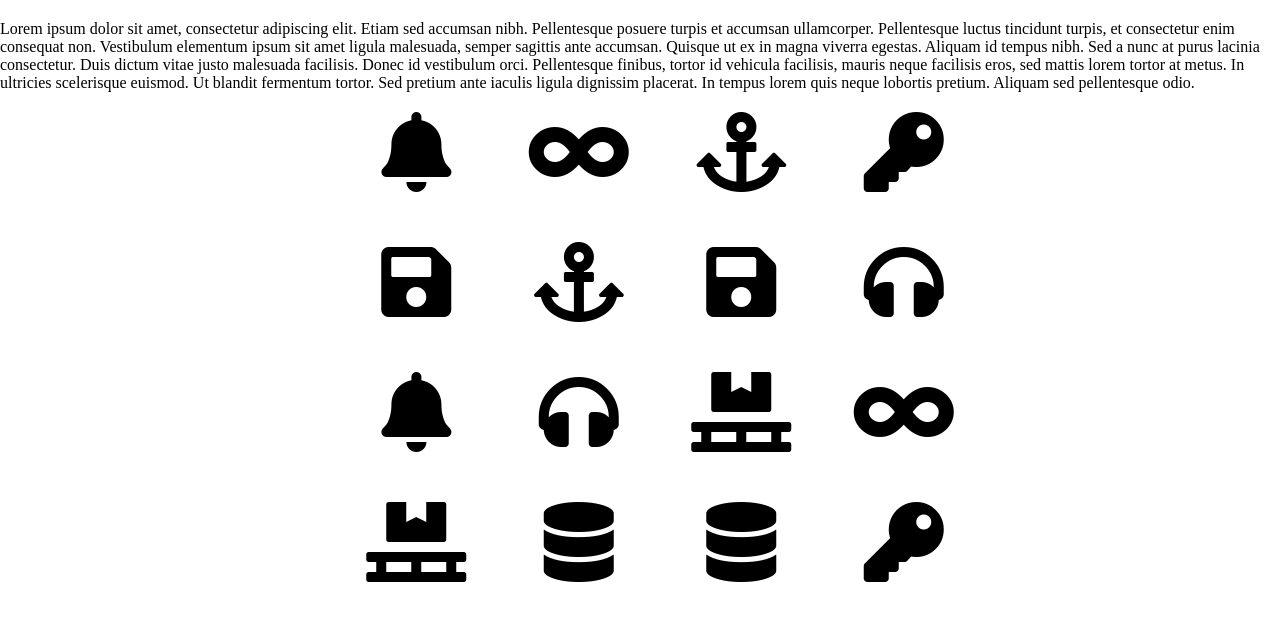
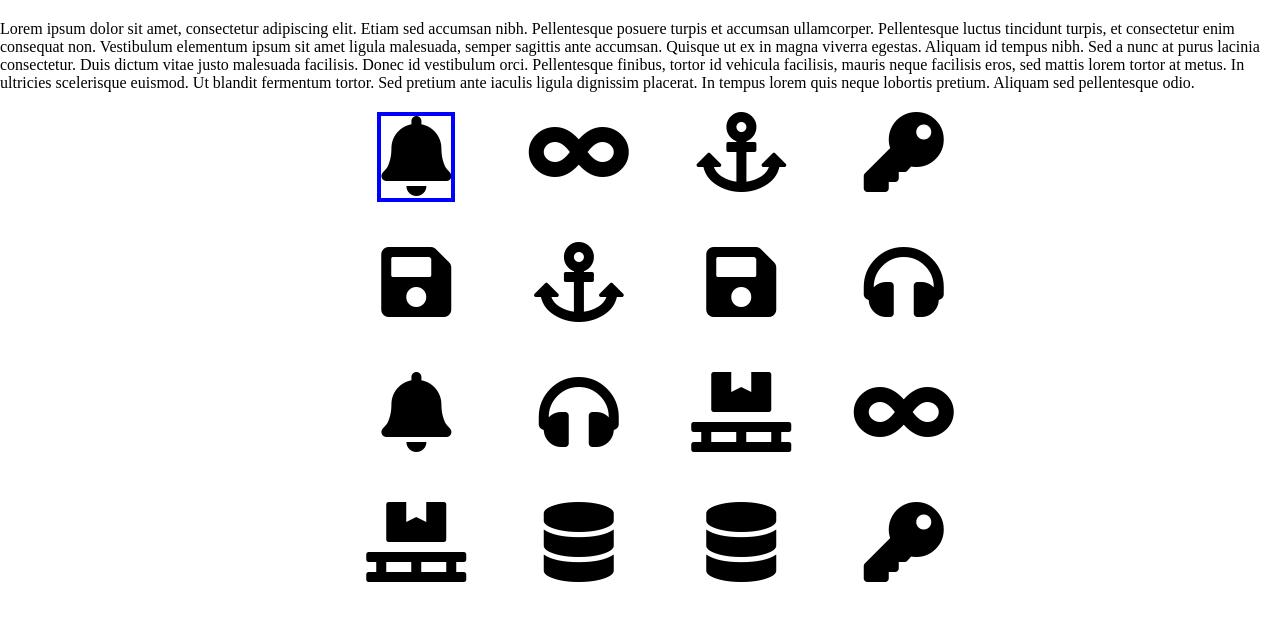
Before and after one commit to MJ-Patel/Matching-Pairs-Game, a plain HTML site: page index.html in a window 1280 px wide. Both pictures are taken after a click on the item 416 px from the left and 157 px from the top of the page. Drawn offline with Linux system fonts and the light colour scheme.

Commit message:
feat: Added styling to selected cards
Added styling to cards which are clicked to show a solid blue border.

```diff
--- a/css/app.css
+++ b/css/app.css
@@ -31,3 +31,7 @@ body {
   align-content: center;
   justify-content: center;
 }
+
+.selected {
+  border: 4px solid blue;
+}
```
